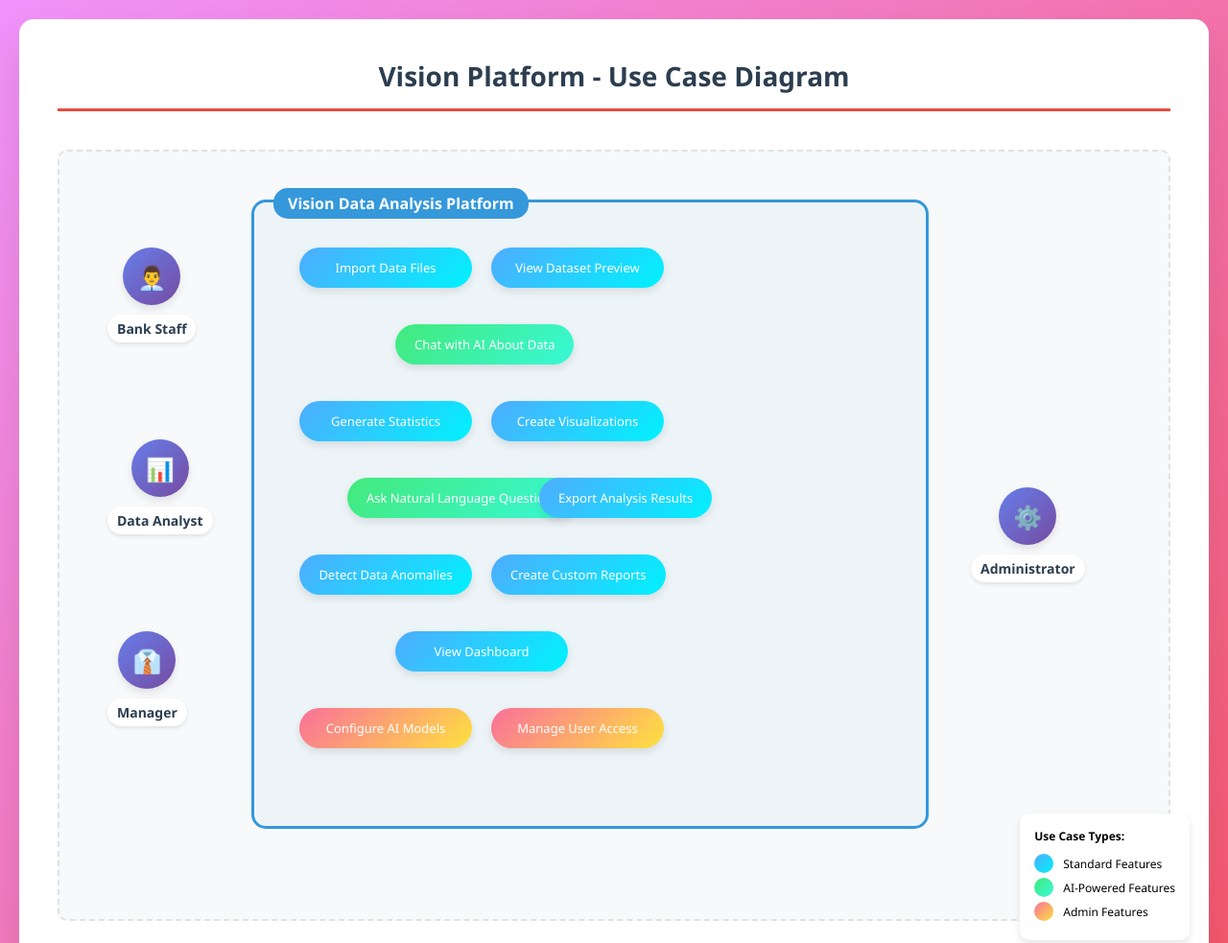
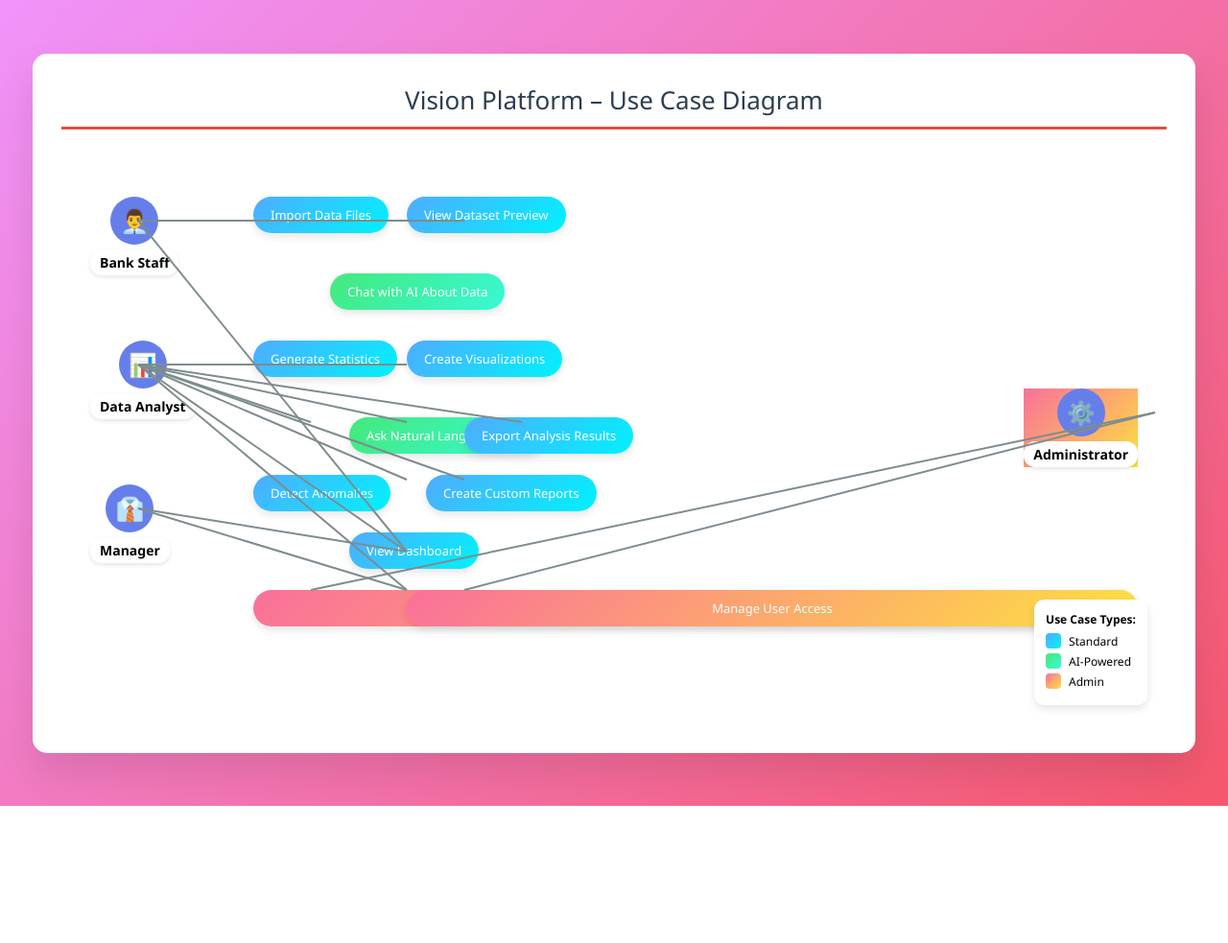
Before and after one commit to Amirabahanni/use-case-diagram, a plain HTML site: page index.html in a window 1280 px wide. Shown: the top 983 px of the page at 96% size. After the commit the page ends 840 px from the top, so only its background shows below. Drawn offline with Linux system fonts and the light colour scheme.

Commit message:
Update index.html

```diff
--- a/index.html
+++ b/index.html
@@ -1,242 +1,159 @@
 <!DOCTYPE html>
 <html lang="en">
 <head>
-    <meta charset="UTF-8">
-    <meta name="viewport" content="width=device-width, initial-scale=1.0">
+  <meta charset="UTF-8"/>
+  <meta name="viewport" content="width=device-width, initial-scale=1.0"/>
   <title>Vision Use Case Diagram</title>
   <style>
     body {
-            font-family: 'Segoe UI', Tahoma, Geneva, Verdana, sans-serif;
-            margin: 0;
-            padding: 20px;
-            background: linear-gradient(135deg, #f093fb 0%, #f5576c 100%);
-            min-height: 100vh;
-            display: flex;
-            justify-content: center;
-            align-items: center;
+      font-family: 'Segoe UI', sans-serif;
+      margin: 0; padding: 20px;
+      background: linear-gradient(135deg, #f093fb, #f5576c);
+      display: flex; justify-content: center;
+      align-items: center; min-height: 100vh;
     }
-
-        .diagram-container {
-            background: white;
-            border-radius: 15px;
-            padding: 40px;
+    .container {
+      position: relative; width: 90vw;
+      max-width: 1200px; background: white;
+      border-radius: 15px; padding: 30px;
       box-shadow: 0 20px 40px rgba(0,0,0,0.1);
-            max-width: 1200px;
-            width: 100%;
-            position: relative;
     }
-
     .title {
-            text-align: center;
-            font-size: 28px;
-            font-weight: bold;
-            color: #2c3e50;
-            margin-bottom: 40px;
+      text-align: center; font-size: 26px;
+      margin-bottom: 20px;
       border-bottom: 3px solid #e74c3c;
-            padding-bottom: 15px;
-        }
-
-        .diagram-area {
-            position: relative;
-            height: 800px;
-            background: #f8f9fa;
-            border-radius: 10px;
-            border: 2px dashed #dee2e6;
-            overflow: hidden;
-        }
-
-        .actor {
-            position: absolute;
-            text-align: center;
+      padding-bottom: 10px;
       color: #2c3e50;
     }
-
+    .diagram {
+      position: relative;
+      width: 100%; height: 600px;
+    }
+    .actor, .use-case {
+      position: absolute; text-align: center;
+    }
     .actor-icon {
-            width: 60px;
-            height: 60px;
-            background: linear-gradient(135deg, #667eea 0%, #764ba2 100%);
-            border-radius: 50%;
-            display: flex;
-            align-items: center;
+      width: 50px; height: 50px;
+      border-radius: 50%; background: #667eea;
+      display: flex; align-items: center;
       justify-content: center;
-            font-size: 24px;
-            color: white;
-            margin: 0 auto 10px;
+      color: white; font-size: 24px;
+      margin: 0 auto 5px;
+    }
+    .actor-name {
+      font-size: 14px; font-weight: bold;
+      background: white; padding: 4px 10px;
+      border-radius: 12px;
+      box-shadow: 0 2px 4px rgba(0,0,0,0.1);
+    }
+    .use-case {
+      padding: 10px 18px; border-radius: 20px;
+      font-size: 13px; color: white;
       box-shadow: 0 4px 8px rgba(0,0,0,0.1);
     }
+    .standard { background: linear-gradient(135deg, #4facfe, #00f2fe); }
+    .ai { background: linear-gradient(135deg, #43e97b, #38f9d7); }
+    .admin { background: linear-gradient(135deg, #fa709a, #fee140); }
 
-        .actor-name {
-            font-weight: bold;
-            font-size: 14px;
-            background: white;
-            padding: 5px 10px;
-            border-radius: 15px;
-            box-shadow: 0 2px 4px rgba(0,0,0,0.1);
-        }
+    /* Positions */
+    .bank-staff { top: 50px; left: 30px; }
+    .data-analyst { top: 200px; left: 30px; }
+    .manager { top: 350px; left: 30px; }
+    .admin { top: 250px; right: 30px; }
 
-        .use-case {
-            position: absolute;
-            background: linear-gradient(135deg, #4facfe 0%, #00f2fe 100%);
-            color: white;
-            padding: 12px 20px;
-            border-radius: 25px;
-            text-align: center;
-            font-size: 13px;
-            font-weight: 500;
-            box-shadow: 0 4px 8px rgba(0,0,0,0.1);
-            min-width: 140px;
-            cursor: pointer;
-            transition: transform 0.2s;
-        }
-
-        .use-case:hover {
-            transform: scale(1.05);
-        }
-
-        .use-case.ai-feature {
-            background: linear-gradient(135deg, #43e97b 0%, #38f9d7 100%);
-        }
-
-        .use-case.admin-feature {
-            background: linear-gradient(135deg, #fa709a 0%, #fee140 100%);
-        }
-
-        .system-boundary {
-            position: absolute;
-            border: 3px solid #3498db;
-            border-radius: 15px;
-            background: rgba(52, 152, 219, 0.05);
-            left: 200px;
-            top: 50px;
-            width: 700px;
-            height: 650px;
-        }
-
-        .system-title {
-            position: absolute;
-            top: -15px;
-            left: 20px;
-            background: #3498db;
-            color: white;
-            padding: 5px 15px;
-            border-radius: 15px;
-            font-weight: bold;
-            font-size: 16px;
-        }
-
-        .connection-line {
-            position: absolute;
-            height: 2px;
-            background: #7f8c8d;
-            z-index: 1;
-        }
-
-        /* Actor positions */
-        .bank-staff { top: 100px; left: 50px; }
-        .data-analyst { top: 300px; left: 50px; }
-        .manager { top: 500px; left: 50px; }
-        .admin { top: 350px; left: 950px; }
-
-        /* Use case positions */
-        .uc1 { top: 100px; left: 250px; }
-        .uc2 { top: 100px; left: 450px; }
-        .uc3 { top: 180px; left: 350px; }
-        .uc4 { top: 260px; left: 250px; }
-        .uc5 { top: 260px; left: 450px; }
-        .uc6 { top: 340px; left: 300px; }
-        .uc7 { top: 340px; left: 500px; }
-        .uc8 { top: 420px; left: 250px; }
-        .uc9 { top: 420px; left: 450px; }
-        .uc10 { top: 500px; left: 350px; }
-        .uc11 { top: 580px; left: 250px; }
-        .uc12 { top: 580px; left: 450px; }
+    .uc1  { top:  50px; left: 200px; }
+    .uc2  { top:  50px; left: 360px; }
+    .uc3  { top: 130px; left: 280px; }
+    .uc4  { top: 200px; left: 200px; }
+    .uc5  { top: 200px; left: 360px; }
+    .uc6  { top: 280px; left: 300px; }
+    .uc7  { top: 280px; left: 420px; }
+    .uc8  { top: 340px; left: 200px; }
+    .uc9  { top: 340px; left: 380px; }
+    .uc10 { top: 400px; left: 300px; }
+    .uc11 { top: 460px; left: 200px; }
+    .uc12 { top: 460px; left: 360px; }
 
     .legend {
-            position: absolute;
-            bottom: 20px;
-            right: 20px;
-            background: white;
-            padding: 15px;
-            border-radius: 10px;
+      position: absolute; bottom: 20px; right: 20px;
+      background: white; padding: 12px;
+      border-radius: 10px; font-size: 12px;
       box-shadow: 0 4px 8px rgba(0,0,0,0.1);
-            font-size: 12px;
     }
-
     .legend-item {
-            display: flex;
-            align-items: center;
-            margin: 5px 0;
+      display: flex; align-items: center; margin: 4px 0;
     }
-
-        .legend-color {
-            width: 20px;
-            height: 20px;
-            border-radius: 10px;
-            margin-right: 10px;
+    .legend-box {
+      width: 16px; height: 16px;
+      border-radius: 4px; margin-right: 8px;
     }
   </style>
 </head>
 <body>
-    <div class="diagram-container">
-        <div class="title">Vision Platform - Use Case Diagram</div>
-
-        <div class="diagram-area">
-            <!-- System boundary -->
-            <div class="system-boundary">
-                <div class="system-title">Vision Data Analysis Platform</div>
-            </div>
-
+  <div class="container">
+    <div class="title">Vision Platform – Use Case Diagram</div>
+    <div class="diagram">
       <!-- Actors -->
       <div class="actor bank-staff">
         <div class="actor-icon">👨‍💼</div>
         <div class="actor-name">Bank Staff</div>
       </div>
-
       <div class="actor data-analyst">
         <div class="actor-icon">📊</div>
         <div class="actor-name">Data Analyst</div>
       </div>
-
       <div class="actor manager">
         <div class="actor-icon">👔</div>
         <div class="actor-name">Manager</div>
       </div>
-
       <div class="actor admin">
         <div class="actor-icon">⚙️</div>
         <div class="actor-name">Administrator</div>
       </div>
 
       <!-- Use Cases -->
-            <div class="use-case uc1">Import Data Files</div>
-            <div class="use-case uc2">View Dataset Preview</div>
-            <div class="use-case uc3 ai-feature">Chat with AI About Data</div>
-            <div class="use-case uc4">Generate Statistics</div>
-            <div class="use-case uc5">Create Visualizations</div>
-            <div class="use-case uc6 ai-feature">Ask Natural Language Questions</div>
-            <div class="use-case uc7">Export Analysis Results</div>
-            <div class="use-case uc8">Detect Data Anomalies</div>
-            <div class="use-case uc9">Create Custom Reports</div>
-            <div class="use-case uc10">View Dashboard</div>
-            <div class="use-case uc11 admin-feature">Configure AI Models</div>
-            <div class="use-case uc12 admin-feature">Manage User Access</div>
+      <div class="use-case standard uc1">Import Data Files</div>
+      <div class="use-case standard uc2">View Dataset Preview</div>
+      <div class="use-case ai uc3">Chat with AI About Data</div>
+      <div class="use-case standard uc4">Generate Statistics</div>
+      <div class="use-case standard uc5">Create Visualizations</div>
+      <div class="use-case ai uc6">Ask Natural Language Q&A</div>
+      <div class="use-case standard uc7">Export Analysis Results</div>
+      <div class="use-case standard uc8">Detect Anomalies</div>
+      <div class="use-case standard uc9">Create Custom Reports</div>
+      <div class="use-case standard uc10">View Dashboard</div>
+      <div class="use-case admin uc11">Configure AI Models</div>
+      <div class="use-case admin uc12">Manage User Access</div>
 
-            <!-- Connection lines would be drawn with SVG or CSS, simplified here -->
-        </div>
+      <!-- SVG Lines -->
+      <svg width="100%" height="100%" style="position:absolute; top:0; left:0;">
+        <!-- Bank Staff connections -->
+        <line x1="80" y1="75" x2="260" y2="75" stroke="#7f8c8d" stroke-width="2"/>
+        <line x1="80" y1="75" x2="420" y2="75" stroke="#7f8c8d" stroke-width="2"/>
+        <line x1="80" y1="75" x2="360" y2="420" stroke="#7f8c8d" stroke-width="2"/>
+        <!-- Data Analyst connections -->
+        <line x1="80" y1="225" x2="360" y2="225" stroke="#7f8c8d" stroke-width="2"/>
+        <line x1="80" y1="225" x2="360" y2="285" stroke="#7f8c8d" stroke-width="2"/>
+        <line x1="80" y1="225" x2="420" y2="345" stroke="#7f8c8d" stroke-width="2"/>
+        <line x1="80" y1="225" x2="260" y2="285" stroke="#7f8c8d" stroke-width="2"/>
+        <line x1="80" y1="225" x2="480" y2="285" stroke="#7f8c8d" stroke-width="2"/>
+        <line x1="80" y1="225" x2="360" y2="345" stroke="#7f8c8d" stroke-width="2"/>
+        <line x1="80" y1="225" x2="360" y2="420" stroke="#7f8c8d" stroke-width="2"/>
+        <line x1="80" y1="225" x2="360" y2="460" stroke="#7f8c8d" stroke-width="2"/>
+        <!-- Manager connections -->
+        <line x1="80" y1="375" x2="360" y2="460" stroke="#7f8c8d" stroke-width="2"/>
+        <line x1="80" y1="375" x2="360" y2="420" stroke="#7f8c8d" stroke-width="2"/>
+        <!-- Administrator connections -->
+        <line x1="1140" y1="275" x2="260" y2="460" stroke="#7f8c8d" stroke-width="2"/>
+        <line x1="1140" y1="275" x2="420" y2="460" stroke="#7f8c8d" stroke-width="2"/>
+      </svg>
 
+      <!-- Legend -->
       <div class="legend">
-            <div style="font-weight: bold; margin-bottom: 10px;">Use Case Types:</div>
-            <div class="legend-item">
-                <div class="legend-color" style="background: linear-gradient(135deg, #4facfe 0%, #00f2fe 100%);"></div>
-                Standard Features
-            </div>
-            <div class="legend-item">
-                <div class="legend-color" style="background: linear-gradient(135deg, #43e97b 0%, #38f9d7 100%);"></div>
-                AI-Powered Features
-            </div>
-            <div class="legend-item">
-                <div class="legend-color" style="background: linear-gradient(135deg, #fa709a 0%, #fee140 100%);"></div>
-                Admin Features
+        <div style="font-weight: bold; margin-bottom: 6px;">Use Case Types:</div>
+        <div class="legend-item"><div class="legend-box standard"></div>Standard</div>
+        <div class="legend-item"><div class="legend-box ai"></div>AI-Powered</div>
+        <div class="legend-item"><div class="legend-box admin"></div>Admin</div>
       </div>
     </div>
   </div>
```
Lines whose indentation alone changed are shown as unchanged.
